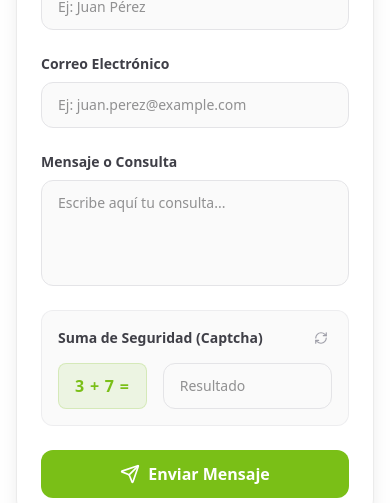
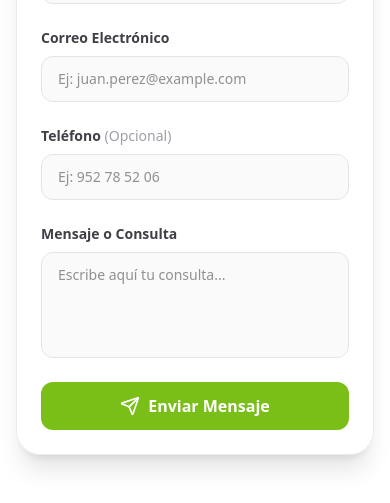
Before and after one commit to marcosgcr3/gardencenterlindavista, a Next.js app: page /contacto in a window 390 px wide. Shown: the part 1960-2463 px from the top of the page. Built offline with nearby package versions, Linux system fonts and the light colour scheme.

Commit message:
fix: remove administracion email, remove map grayscale, remove captcha, and add optional phone number field

```diff
--- a/src/app/contacto/page.tsx
+++ b/src/app/contacto/page.tsx
@@ -28,7 +28,6 @@ export default function Contacto() {
       title: "Email de Contacto",
       details: [
         "ventas@gardencenterlindavista.com",
-        "administracion@gardencenterlindavista.com",
       ],
       link: "mailto:ventas@gardencenterlindavista.com",
       linkText: "Enviar email",
@@ -134,7 +133,7 @@ export default function Contacto() {
       <section className="w-full h-[500px] relative bg-zinc-100 dark:bg-zinc-900 border-t border-zinc-100 dark:border-zinc-900">
         <iframe
           src="https://www.google.com/maps/embed?pb=!1m18!1m12!1m3!1d1907.5323942711286!2d-4.99649123988893!3d36.479921369558205!2m3!1f0!2f0!3f0!3m2!1i1024!2i768!4f13.1!3m3!1m2!1s0xd73298a5bf33e2b%3A0x7c93bac2ca9622c6!2sGarden%20Center%20Linda%20Vista%20S.L.!5e0!3m2!1ses!2ses!4v1621503010199!5m2!1ses!2ses"
-          className="absolute inset-0 w-full h-full border-0 filter grayscale dark:invert-[0.9] dark:hue-rotate-180"
+          className="absolute inset-0 w-full h-full border-0 dark:invert-[0.9] dark:hue-rotate-180"
           allowFullScreen
           loading="lazy"
           title="Ubicación de Garden Center Linda Vista en Google Maps"
--- a/src/app/sobre-nosotros/page.tsx
+++ b/src/app/sobre-nosotros/page.tsx
@@ -126,7 +126,7 @@ export default function SobreNosotros() {
                   />
                   <iframe
                     src="https://www.google.com/maps/embed?pb=!1m18!1m12!1m3!1d1907.5323942711286!2d-4.99649123988893!3d36.479921369558205!2m3!1f0!2f0!3f0!3m2!1i1024!2i768!4f13.1!3m3!1m2!1s0xd73298a5bf33e2b%3A0x7c93bac2ca9622c6!2sGarden%20Center%20Linda%20Vista%20S.L.!5e0!3m2!1ses!2ses!4v1621503010199!5m2!1ses!2ses"
-                    className="absolute inset-0 w-full h-full border-0 filter grayscale dark:invert-[0.9] dark:hue-rotate-180 z-10 transition-transform duration-700 group-hover:scale-102"
+                    className="absolute inset-0 w-full h-full border-0 dark:invert-[0.9] dark:hue-rotate-180 z-10 transition-transform duration-700 group-hover:scale-102"
                     allowFullScreen
                     loading="lazy"
                     title="Ubicación de Garden Center Linda Vista en Google Maps"
--- a/src/components/ContactForm.tsx
+++ b/src/components/ContactForm.tsx
@@ -1,32 +1,18 @@
 "use client";
 
-import React, { useState, useEffect, useCallback } from "react";
+import React, { useState } from "react";
 import { Send, CheckCircle2, AlertCircle, RefreshCw } from "lucide-react";
 
 export default function ContactForm() {
   const [formData, setFormData] = useState({
     name: "",
     email: "",
+    phone: "",
     message: "",
-    captchaInput: "",
   });
 
-  const [captcha, setCaptcha] = useState({ num1: 0, num2: 0, sum: 0 });
   const [status, setStatus] = useState<"idle" | "loading" | "success" | "error">("idle");
   const [errorMessage, setErrorMessage] = useState("");
-
-  const generateCaptcha = useCallback(() => {
-    const num1 = Math.floor(Math.random() * 9) + 1;
-    const num2 = Math.floor(Math.random() * 9) + 1;
-    setCaptcha({ num1, num2, sum: num1 + num2 });
-  }, []);
-
-  useEffect(() => {
-    const timer = setTimeout(() => {
-      generateCaptcha();
-    }, 0);
-    return () => clearTimeout(timer);
-  }, [generateCaptcha]);
 
   const handleChange = (e: React.ChangeEvent<HTMLInputElement | HTMLTextAreaElement>) => {
     const { name, value } = e.target;
@@ -59,18 +45,12 @@ export default function ContactForm() {
       setErrorMessage("Por favor, escribe tu mensaje.");
       return;
     }
-    if (parseInt(formData.captchaInput) !== captcha.sum) {
-      setStatus("error");
-      setErrorMessage("El resultado de la suma de seguridad es incorrecto.");
-      return;
-    }
 
     // Success State loading simulation
     setStatus("loading");
     setTimeout(() => {
       setStatus("success");
-      setFormData({ name: "", email: "", message: "", captchaInput: "" });
-      generateCaptcha();
+      setFormData({ name: "", email: "", phone: "", message: "" });
     }, 1500);
   };
 
@@ -138,6 +118,23 @@ export default function ContactForm() {
             />
           </div>
 
+          {/* Phone input */}
+          <div className="flex flex-col gap-2">
+            <label htmlFor="phone" className="text-zinc-700 dark:text-zinc-300 font-semibold text-sm">
+              Teléfono <span className="text-zinc-400 font-normal">(Opcional)</span>
+            </label>
+            <input
+              type="tel"
+              id="phone"
+              name="phone"
+              value={formData.phone}
+              onChange={handleChange}
+              placeholder="Ej: 952 78 52 06"
+              disabled={status === "loading"}
+              className="w-full bg-zinc-50 dark:bg-zinc-950/40 border border-zinc-200 dark:border-zinc-800 rounded-xl px-4 py-3 text-zinc-800 dark:text-zinc-200 text-sm focus:border-brand focus:ring-1 focus:ring-brand outline-none transition-all"
+            />
+          </div>
+
           {/* Message input */}
           <div className="flex flex-col gap-2">
             <label htmlFor="message" className="text-zinc-700 dark:text-zinc-300 font-semibold text-sm">
@@ -153,36 +150,6 @@ export default function ContactForm() {
               disabled={status === "loading"}
               className="w-full bg-zinc-50 dark:bg-zinc-950/40 border border-zinc-200 dark:border-zinc-800 rounded-xl px-4 py-3 text-zinc-800 dark:text-zinc-200 text-sm focus:border-brand focus:ring-1 focus:ring-brand outline-none transition-all resize-none"
             />
-          </div>
-
-          {/* Captcha Verification */}
-          <div className="flex flex-col gap-2 bg-zinc-50 dark:bg-zinc-950/30 border border-zinc-200/55 dark:border-zinc-800 p-4 rounded-xl">
-            <label htmlFor="captchaInput" className="text-zinc-700 dark:text-zinc-300 font-semibold text-sm flex items-center justify-between">
-              <span>Suma de Seguridad (Captcha)</span>
-              <button
-                type="button"
-                onClick={generateCaptcha}
-                className="text-zinc-400 hover:text-brand transition-colors p-1"
-                title="Generar nueva suma"
-              >
-                <RefreshCw className="w-3.5 h-3.5" />
-              </button>
-            </label>
-            <div className="flex items-center gap-4 mt-1.5">
-              <span className="bg-brand/10 text-brand font-bold px-4 py-2.5 rounded-lg border border-brand/20 select-none text-base tracking-wider shrink-0">
-                {captcha.num1} + {captcha.num2} =
-              </span>
-              <input
-                type="number"
-                id="captchaInput"
-                name="captchaInput"
-                value={formData.captchaInput}
-                onChange={handleChange}
-                placeholder="Resultado"
-                disabled={status === "loading"}
-                className="w-full bg-zinc-50 dark:bg-zinc-950/40 border border-zinc-200 dark:border-zinc-800 rounded-xl px-4 py-3 text-zinc-800 dark:text-zinc-200 text-sm focus:border-brand focus:ring-1 focus:ring-brand outline-none transition-all"
-              />
-            </div>
           </div>
 
           {/* Submit Button */}
--- a/src/components/Footer.tsx
+++ b/src/components/Footer.tsx
@@ -97,9 +97,6 @@ export default function Footer() {
                 <a href="mailto:ventas@gardencenterlindavista.com" className="hover:text-brand transition-colors break-all">
                   ventas@gardencenterlindavista.com
                 </a>
-                <a href="mailto:administracion@gardencenterlindavista.com" className="hover:text-brand transition-colors break-all">
-                  administracion@gardencenterlindavista.com
-                </a>
               </div>
             </li>
           </ul>
```
